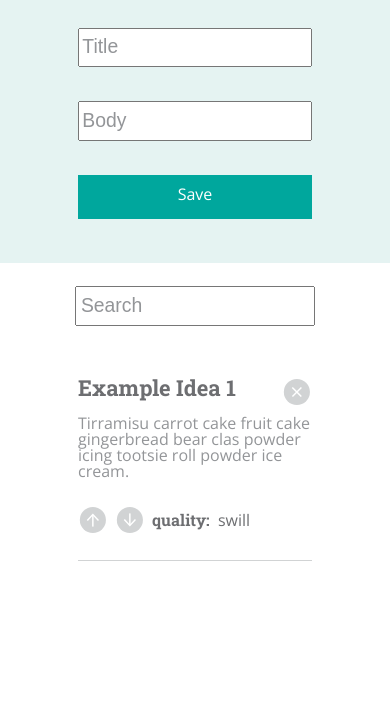
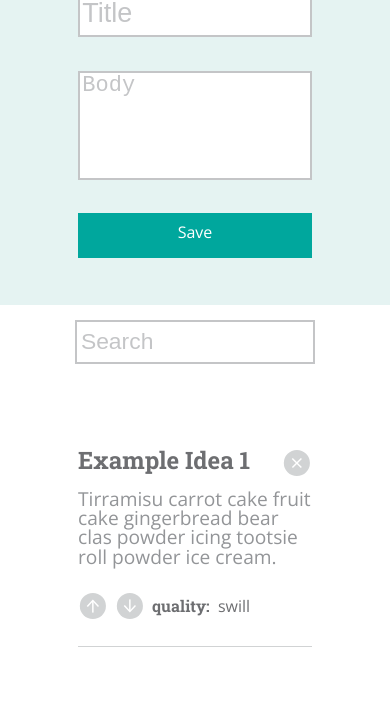
Before and after one commit to SageVanGogt/sv-qh-ideabox, a plain HTML site: page index.html in a window 390 px wide. Shown: the part 117-844 px from the top of the page. Drawn offline with nearby package versions, Linux system fonts and the light colour scheme.

Commit message:
Adding breakpoints. Replacing input with textarea element

```diff
--- a/index.html
+++ b/index.html
@@ -7,18 +7,19 @@
   <link rel="stylesheet" type="text/css" href="styles/boxes.css">
   <link href="https://fonts.googleapis.com/css?family=Roboto+Slab:700" rel="stylesheet">
   <link href="https://fonts.googleapis.com/css?family=Open+Sans" rel="stylesheet">
+  <meta name="viewport" content="width=device-width, initial-scale=1.0">
 </head>
 <body>
   <main>
     <header><h1><span class="header--idea">idea</span><span class="header--box">box</span></h1></header>
     <form action="" class="form">
       <input type="text" class="input__field input__title" placeholder="Title">
-      <input type="text" class="input__field input__body" placeholder="Body">
+      <textarea type="text" class="input__field input__body" placeholder="Body"></textarea>
       <submit class="button__save">Save</submit>
     </form>
   </main>
   <section class="section__search">
-    <input type="text" class="input__search" placeholder="Search"></input>
+    <input type="text" class="input__field input__search" placeholder="Search"></input>
   </section>
   <section class="section__ideas">
     <article class="card__ideas">
--- a/styles/boxes.css
+++ b/styles/boxes.css
@@ -16,11 +16,11 @@
 /* Card Styling */
 h2 {
   font-family: 'Roboto Slab', serif;
-  font-size: 22px;
+  font-size: 150%;
 }
 
 .card__ideas p {
-  font-size: 16px;
+  font-size: 120%;
   color: #939598;
   margin-bottom: 3vh;
 }
--- a/styles/styles.css
+++ b/styles/styles.css
@@ -16,7 +16,7 @@ main {
 .section__search {
   display: flex;
   justify-content: center;
-  margin-top: 1vh;
+  align-items: center;
   margin-bottom: 4vh;
 }
 
@@ -28,11 +28,14 @@ main {
 }
 
 .input__field {
-  height: 4vh;
-  padding-left: 1%;
-  font-size: 110%;
+  height: 4.5vh;
+  align-items: center;
+  font-size: 130%;
   color: #6d6e71;
   margin-bottom: 4vh;
+  border: solid 2px rgb(196, 197, 199);
+  padding-left: 1%;
+  padding-top: 5px;
 }
 
 .input__title {
@@ -42,11 +45,14 @@ main {
 .input__body {
  display: block;
  margin-bottom: 4vh;
+ padding-top: 0px;
+ padding-bottom: 5px;
+ resize: none;
 }
 
 ::placeholder {
-  font-size: 110%;
-  color: #939598;
+  font-size: 130%;
+  color: rgb(196, 197, 199);
 }
 
 .button__save {
@@ -89,3 +95,19 @@ h1 {
 .header--box {
   color: #6d6e71;
 }
+
+@media only screen and (max-width: 500px) {
+
+    main {
+      height: 50vh;
+    }
+
+    .input__body {
+      height: 100px;
+    }
+
+    .button__save {
+      margin-bottom: 5vh;
+      height: 4vh;
+    }
+}
```
